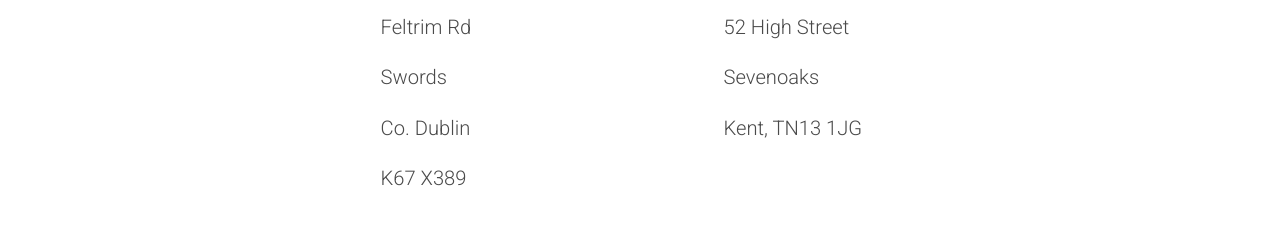
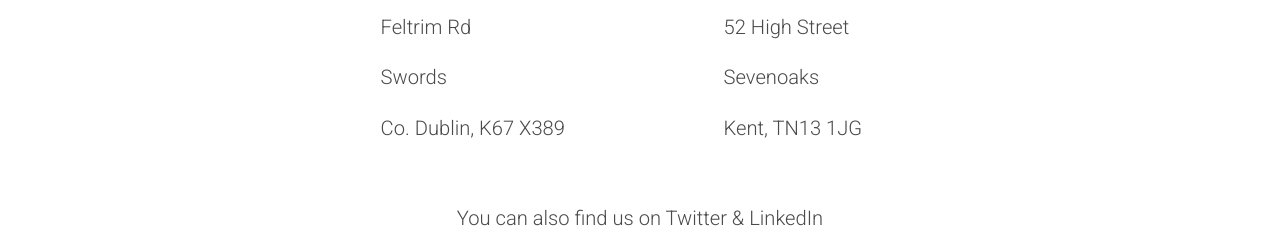
Before and after one commit to timbrazier/clindox, a plain HTML site: page contact-us.html in a window 1280 px wide. Shown: the part 978-1223 px from the top of the page. Drawn offline with nearby package versions, Linux system fonts and the light colour scheme.

Commit message:
Update contact-us.html

```diff
--- a/contact-us.html
+++ b/contact-us.html
@@ -81,8 +81,8 @@
           <p>Drinan Enterprise Centre</p>
           <p>Feltrim Rd</p>
           <p>Swords</p>
-          <p>Co. Dublin</p>
-          <p>K67 X389</p>
+          <p>Co. Dublin, K67 X389</p>
+
         </div>
         <div class="col-md-4 col-md-offset-1 contact-details left">
           <p><span>UK:</span></p>
```
